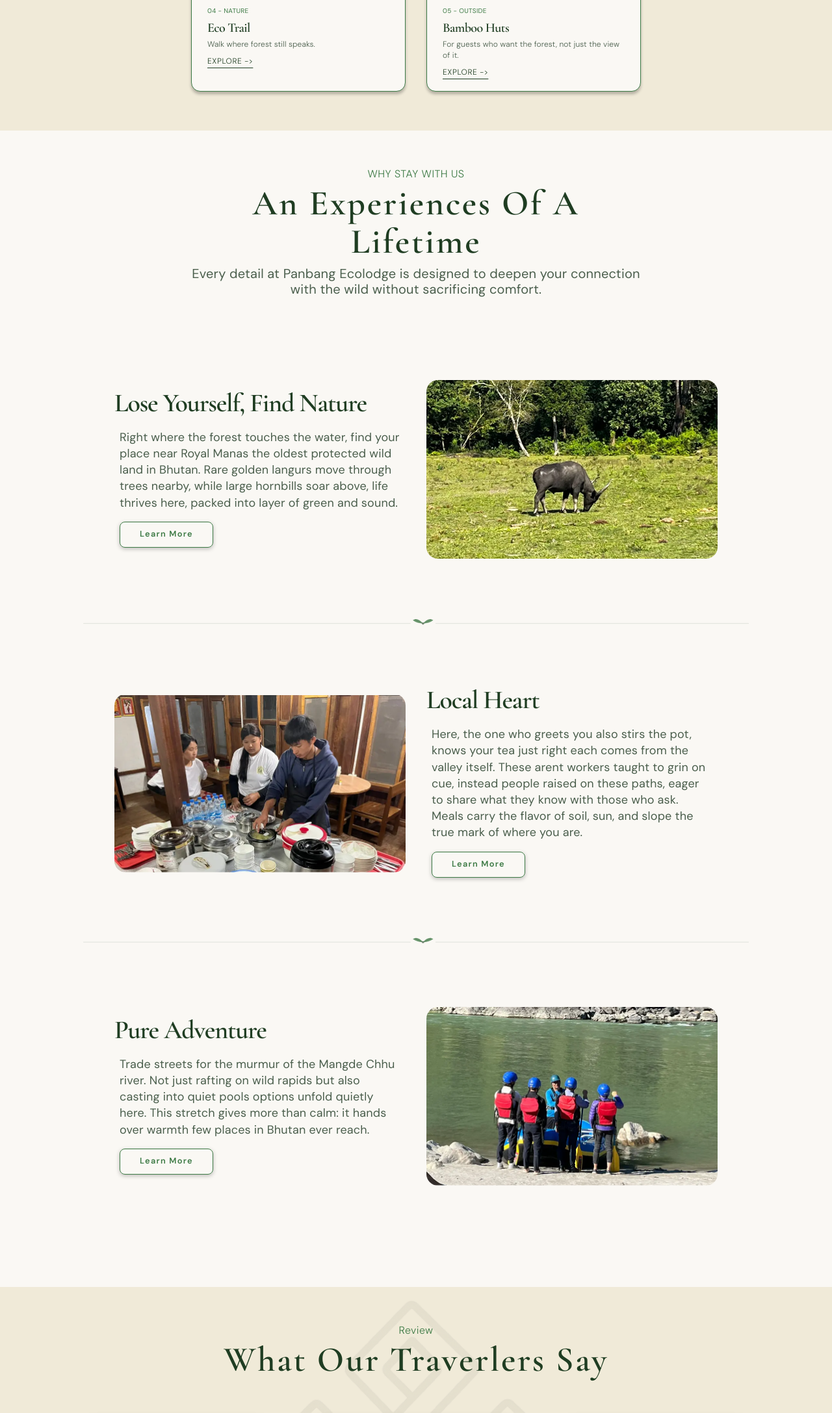
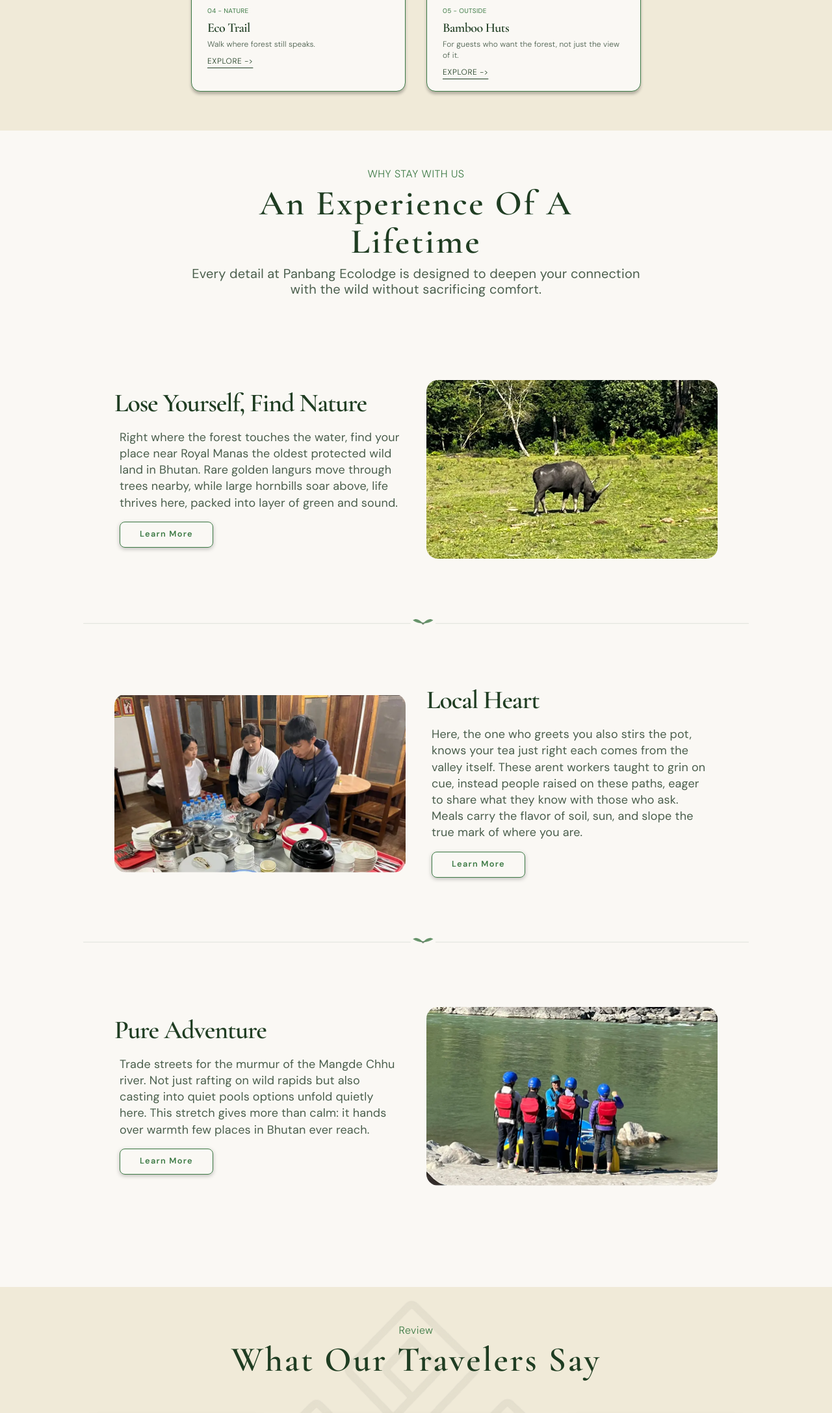
Before and after one commit to Art-sys-86/ecolodge-website, a website built with Vite: page index.html in a window 1280 px wide. Shown: the part 1762-3937 px from the top of the page at 65% size. Built offline with nearby package versions, Linux system fonts and the light colour scheme.

Commit message:
Update Spelling!

```diff
--- a/index.html
+++ b/index.html
@@ -198,7 +198,7 @@
       <section class="sectionThree">
         <div class="section-header">
           <span class="section-tag">WHY STAY WITH US</span>
-          <h2 class="thirdHeader">An Experiences Of A Lifetime</h2>
+          <h2 class="thirdHeader">An Experience Of A Lifetime</h2>
           <p>Every detail at Panbang Ecolodge is designed to deepen your connection
           with the wild without sacrificing comfort.</p>
         </div>
@@ -268,7 +268,7 @@
       <section class="sectionFour">
             <div class="section-header">
               <span class="section-tag">Review</span>
-              <h2>What Our Traverlers Say</h2>
+              <h2>What Our Travelers Say</h2>
             </div>
             <div class="review-cards">
             <article class="review-card">
```
